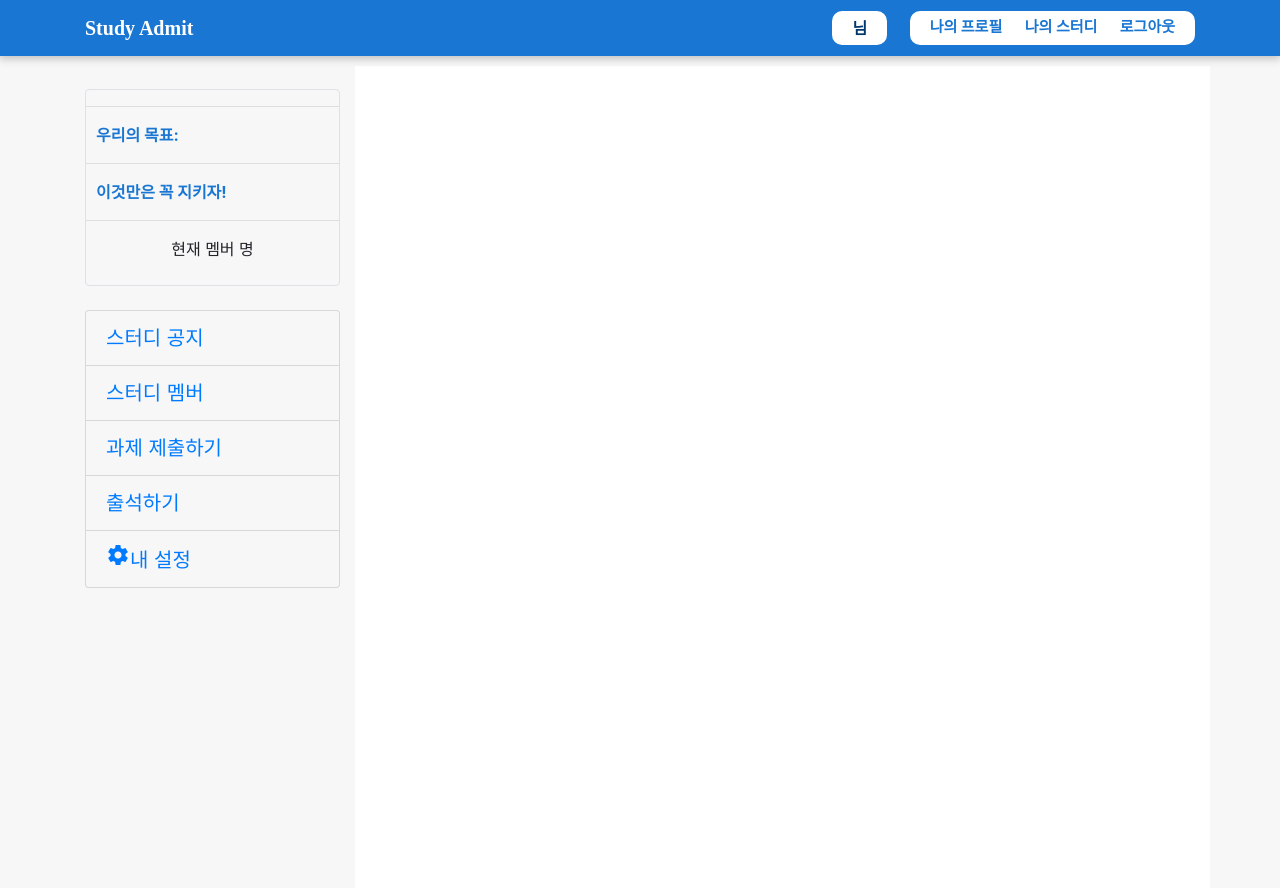
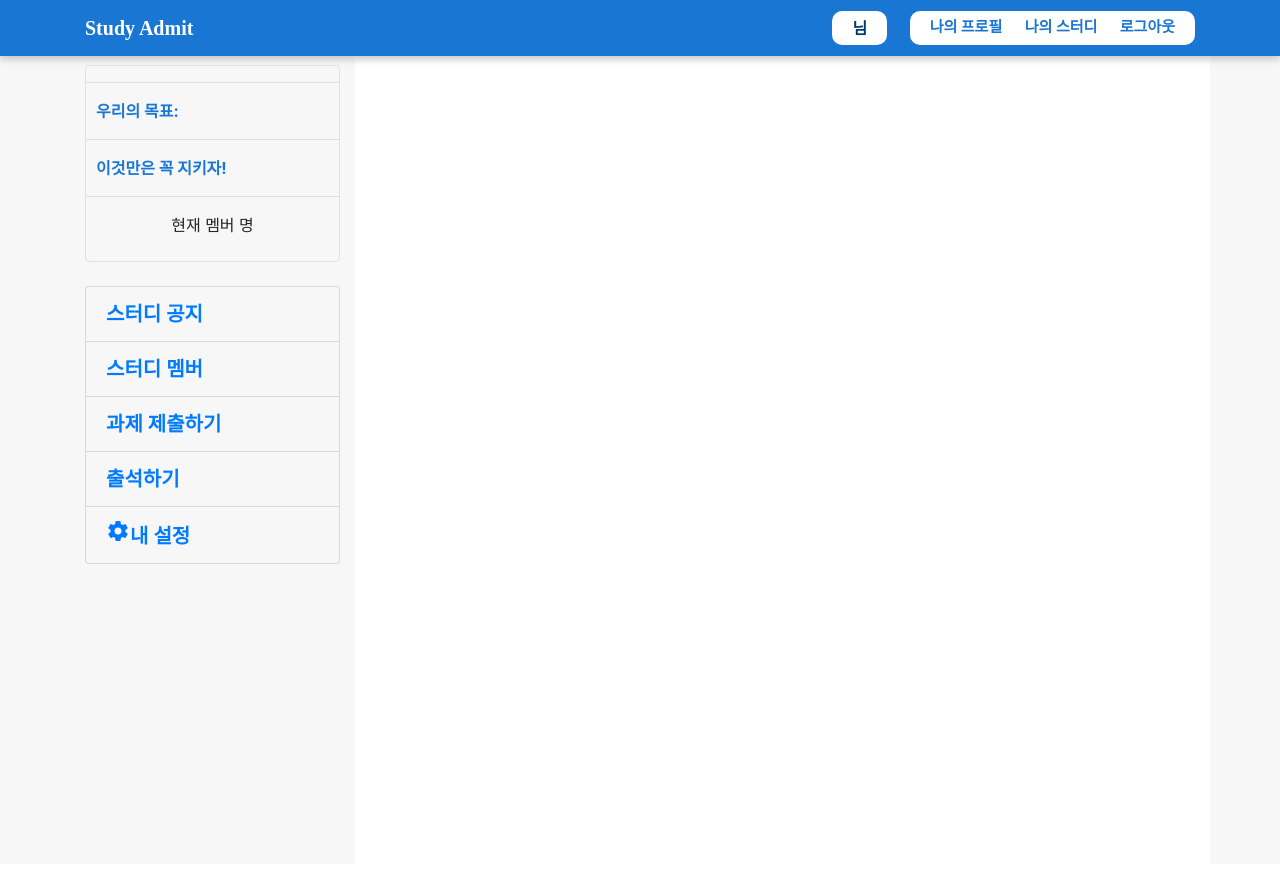
Before and after one commit to pirogramming/Admit-Study-Manager, a Django app: template start/templates/group_base.html in a window 1280 px wide. After the commit the page ends 564 px from the top, so only its background shows below. Run offline with Django 3.2, Linux system fonts and the light colour scheme; the template is opened without the code that fills it, so the values that code supplies are empty; some libraries are stand-ins or nearby versions; some web fonts are replaced.

Commit message:
conflict fixed

```diff
--- a/start/templates/group_base.html
+++ b/start/templates/group_base.html
@@ -8,11 +8,7 @@
     <title>Title</title>
 
     <link href="https://fonts.googleapis.com/icon?family=Material+Icons" rel="stylesheet">
-<<<<<<< Updated upstream
-
     <link rel='stylesheet' href='//cdn.jsdelivr.net/font-kopub/1.0/kopubdotum.css'>
-=======
->>>>>>> Stashed changes
     <link rel="stylesheet" href="https://stackpath.bootstrapcdn.com/bootstrap/4.3.1/css/bootstrap.min.css"
           integrity="sha384-ggOyR0iXCbMQv3Xipma34MD+dH/1fQ784/j6cY/iJTQUOhcWr7x9JvoRxT2MZw1T" crossorigin="anonymous">
     <script src="https://code.jquery.com/jquery-3.3.1.slim.min.js"
@@ -55,20 +51,19 @@
             text-decoration: None;
         }
 
-<<<<<<< Updated upstream
         ul li {
-        list-style: none;
-        font-family: 'KoPub Dotum';
-        font-weight: bold;
-    }
-=======
+            list-style: none;
+            font-family: 'KoPub Dotum';
+            font-weight: bold;
+        }
+
         @font-face {
             font-family: 'yg-jalnan';
             src: url('https://cdn.jsdelivr.net/gh/projectnoonnu/noonfonts_four@1.2/JalnanOTF00.woff') format('woff');
             font-weight: normal;
             font-style: normal;
         }
->>>>>>> Stashed changes
+
     </style>
 </head>
 <body>
@@ -82,7 +77,7 @@
                     <strong style="color: white; font-family: yg-jalnan">Study Admit</strong>
                 </a>
             </div>
-            <div class="d-flex flex-row" >
+            <div class="d-flex flex-row">
                 <div style="background-color: white; padding:5px 20px;border-radius: 10px">
                     <span style="color:#00386d;font-weight: bolder;">{{ user.nickname }}님</span>
                 </div>
@@ -104,7 +99,8 @@
                         <a href="{% url "accounts:logout" %}" class="d-flex">
                             <strong style="color:#1976D2; font-size: 15px">로그아웃</strong>
                         </a>
-                    </div><br/>
+                    </div>
+                    <br/>
                 </div>
 
             </div>
```
